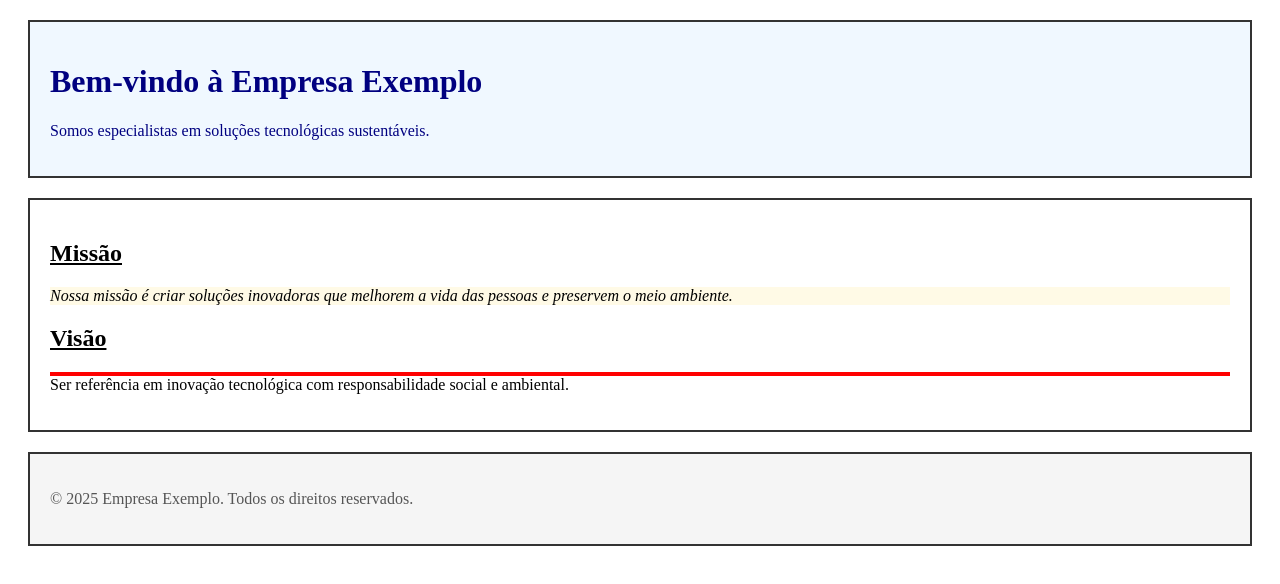
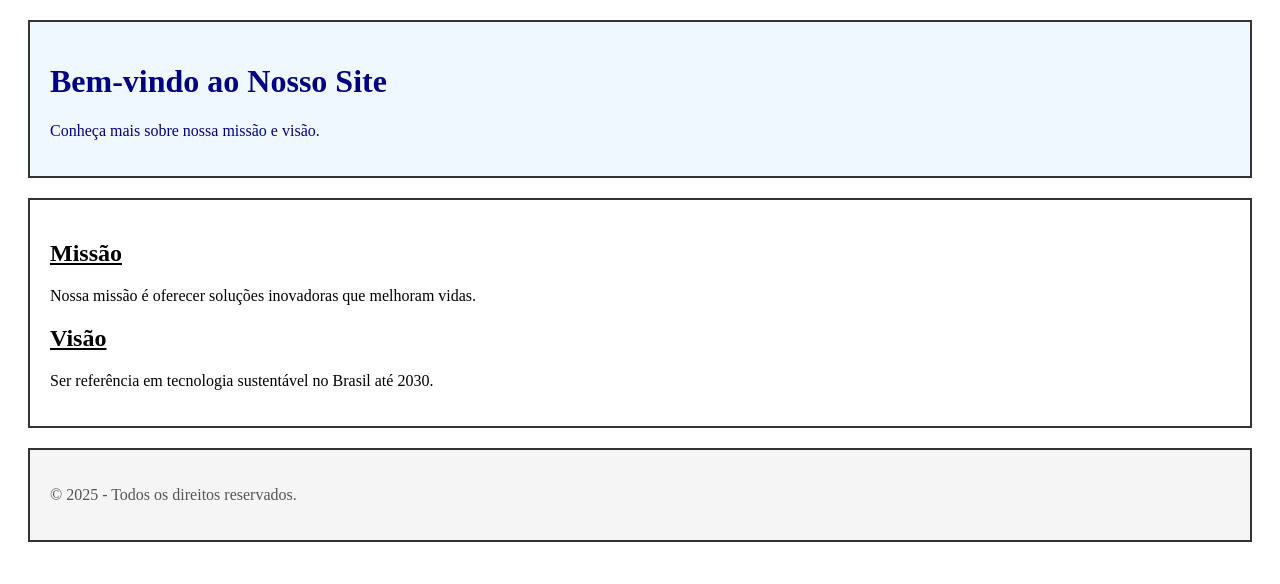
Before and after one commit to Ana-Jackeline/Exercise3_MaisPraTi_Codifica, a plain HTML site: page Exercico3/index.html in a window 1280 px wide. Drawn offline with Linux system fonts and the light colour scheme.

Commit message:
Update index.html

```diff
--- a/Exercico3/index.html
+++ b/Exercico3/index.html
@@ -1,29 +1,28 @@
 <!DOCTYPE html>
-<html lang="pt-br">
+<html lang="pt-BR">
 <head>
-  <meta charset="UTF-8">
-  <title>Empresa Exemplo</title>
-  <link rel="stylesheet" href="styles.css">
+  <meta charset="UTF-8" />
+  <meta name="viewport" content="width=device-width, initial-scale=1.0" />
+  <title>Missão e Visão</title>
+  <link rel="stylesheet" href="styles.css" />
 </head>
 <body>
   <header>
-    <h1>Bem-vindo à Empresa Exemplo</h1>
-    <p>Somos especialistas em soluções tecnológicas sustentáveis.</p>
+    <h1>Bem-vindo ao Nosso Site</h1>
+    <p>Conheça mais sobre nossa missão e visão.</p>
   </header>
-
   <main>
     <section>
       <h2>Missão</h2>
-      <p class="destaque">Nossa missão é criar soluções inovadoras que melhorem a vida das pessoas e preservem o meio ambiente.</p>
+      <p>Nossa missão é oferecer soluções inovadoras que melhoram vidas.</p>
     </section>
     <section>
       <h2>Visão</h2>
-      <p id="importante">Ser referência em inovação tecnológica com responsabilidade social e ambiental.</p>
+      <p>Ser referência em tecnologia sustentável no Brasil até 2030.</p>
     </section>
   </main>
-
   <footer>
-    <p>&copy; 2025 Empresa Exemplo. Todos os direitos reservados.</p>
+    <p>&copy; 2025 - Todos os direitos reservados.</p>
   </footer>
 </body>
 </html>
```
